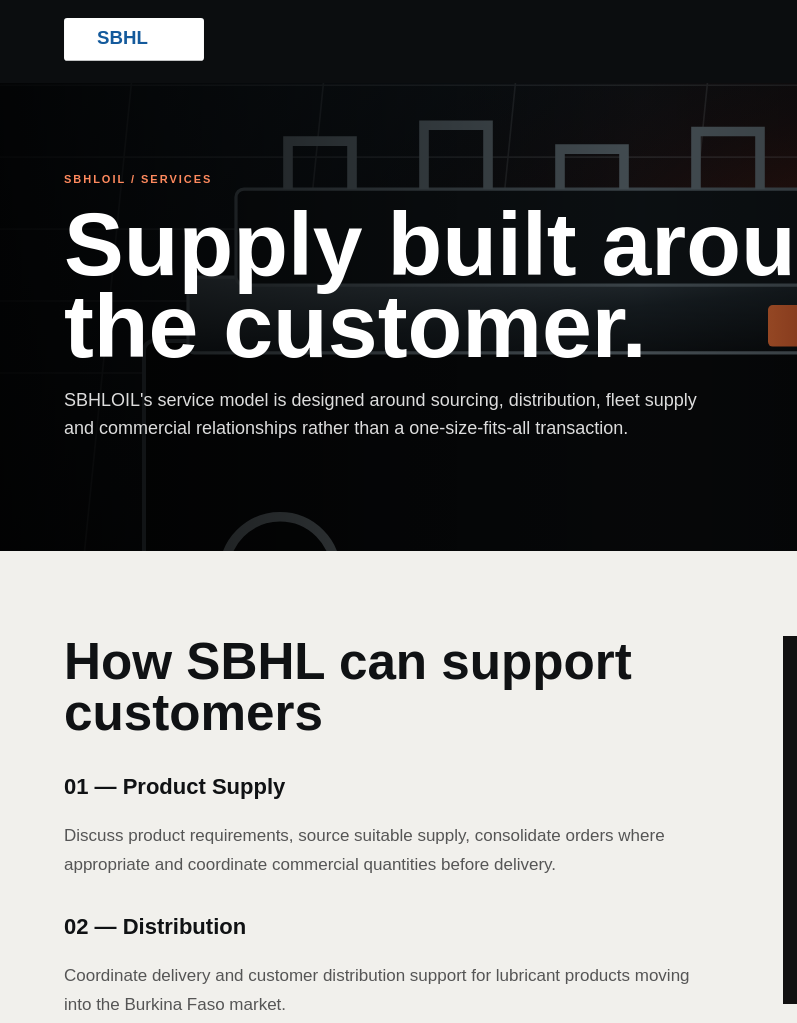
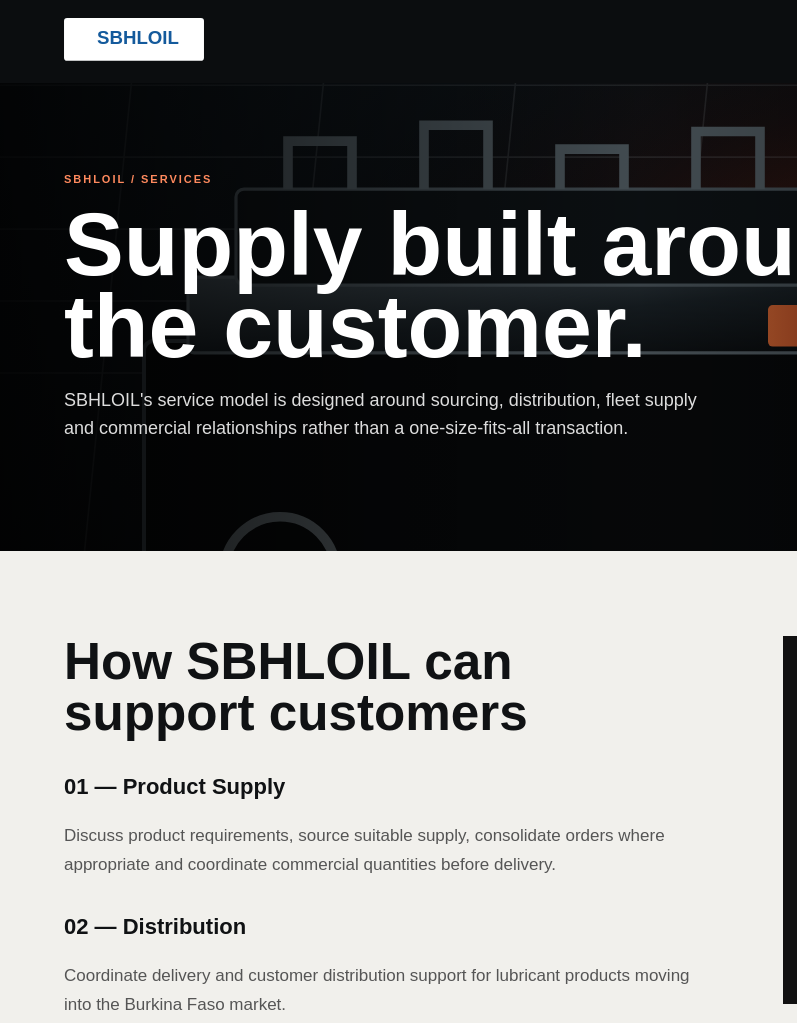
Before and after one commit to ERECYCLE/SBHOIL-WEBSITE, a plain HTML site: page services/index.html in a window 1280 px wide. Shown: the top 1023 px of the page, 0-797 px from the left. Drawn offline with Linux system fonts and the light colour scheme.

Commit message:
Finalize SBHLOIL public branding

```diff
--- a/services/index.html
+++ b/services/index.html
@@ -1,10 +1,10 @@
 <!doctype html><html lang="en"><head><meta charset="utf-8"><meta name="viewport" content="width=device-width,initial-scale=1"><title>SBHLOIL | Services</title><link rel="stylesheet" href="../assets/detail.css"></head><body>
-<header class="detail-header"><a href="../index.html"><svg class="sbhl-logo" viewBox="0 0 360 110" xmlns="http://www.w3.org/2000/svg"><rect width="360" height="110" rx="8" fill="#fff"/><text x="85" y="68" font-family="Arial" font-size="48" font-weight="900" fill="#145a9c">SBHL</text></svg></a><nav class="detail-nav"><a href="../index.html#products">Products</a><a href="../index.html#services">Services</a><a href="../index.html#contact">Contact</a></nav></header>
+<header class="detail-header"><a href="../index.html"><svg class="sbhl-logo" viewBox="0 0 360 110" xmlns="http://www.w3.org/2000/svg"><rect width="360" height="110" rx="8" fill="#fff"/><text x="85" y="68" font-family="Arial" font-size="48" font-weight="900" fill="#145a9c">SBHLOIL</text></svg></a><nav class="detail-nav"><a href="../index.html#products">Products</a><a href="../index.html#services">Services</a><a href="../index.html#contact">Contact</a></nav></header>
 <section class="detail-hero"><div class="detail-hero-content"><div class="eyebrow">SBHLOIL / SERVICES</div><h1>Supply built around the customer.</h1><p>SBHLOIL's service model is designed around sourcing, distribution, fleet supply and commercial relationships rather than a one-size-fits-all transaction.</p></div></section>
-<main class="detail-main"><div class="detail-grid"><div><h2>How SBHL can support customers</h2>
+<main class="detail-main"><div class="detail-grid"><div><h2>How SBHLOIL can support customers</h2>
 <h3 id="product-supply">01 — Product Supply</h3><p>Discuss product requirements, source suitable supply, consolidate orders where appropriate and coordinate commercial quantities before delivery.</p>
 <h3 id="distribution">02 — Distribution</h3><p>Coordinate delivery and customer distribution support for lubricant products moving into the Burkina Faso market.</p>
 <h3 id="fleet-supply">03 — Fleet Supply</h3><p>Support transport and fleet operators with recurring lubricant requirements, quantities and supply planning.</p>
 <h3 id="partnerships">04 — Commercial Partnerships</h3><p>Develop reseller, industrial and distribution relationships that can support recurring demand and regional market development.</p>
 <div class="detail-actions"><a class="btn btn-primary" href="../index.html#quote">Request Service Support</a><a class="btn btn-light" href="../products/index.html">Explore Products</a></div></div>
-<aside class="info-card"><img class="card-image" src="../assets/official-distributor.webp" alt="SBHL official Gazpromneft distributor presentation"><h3>What to include in an inquiry</h3><p>The more operational detail you provide, the easier it is to discuss the right supply approach.</p><ul><li>Business / organization</li><li>Product or service needed</li><li>Estimated quantity</li><li>Location</li><li>Preferred timing</li></ul></aside></div></main><div class="backbar"><span>SBHLOIL — Société Bilal Hamiadou Linkoné</span><a href="../index.html">← Back to SBHLOIL</a></div></body></html>
+<aside class="info-card"><img class="card-image" src="../assets/official-distributor.webp" alt="SBHLOIL official Gazpromneft distributor presentation"><h3>What to include in an inquiry</h3><p>The more operational detail you provide, the easier it is to discuss the right supply approach.</p><ul><li>Business / organization</li><li>Product or service needed</li><li>Estimated quantity</li><li>Location</li><li>Preferred timing</li></ul></aside></div></main><div class="backbar"><span>SBHLOIL — Société Bilal Hamiadou Linkoné</span><a href="../index.html">← Back to SBHLOIL</a></div></body></html>
```
